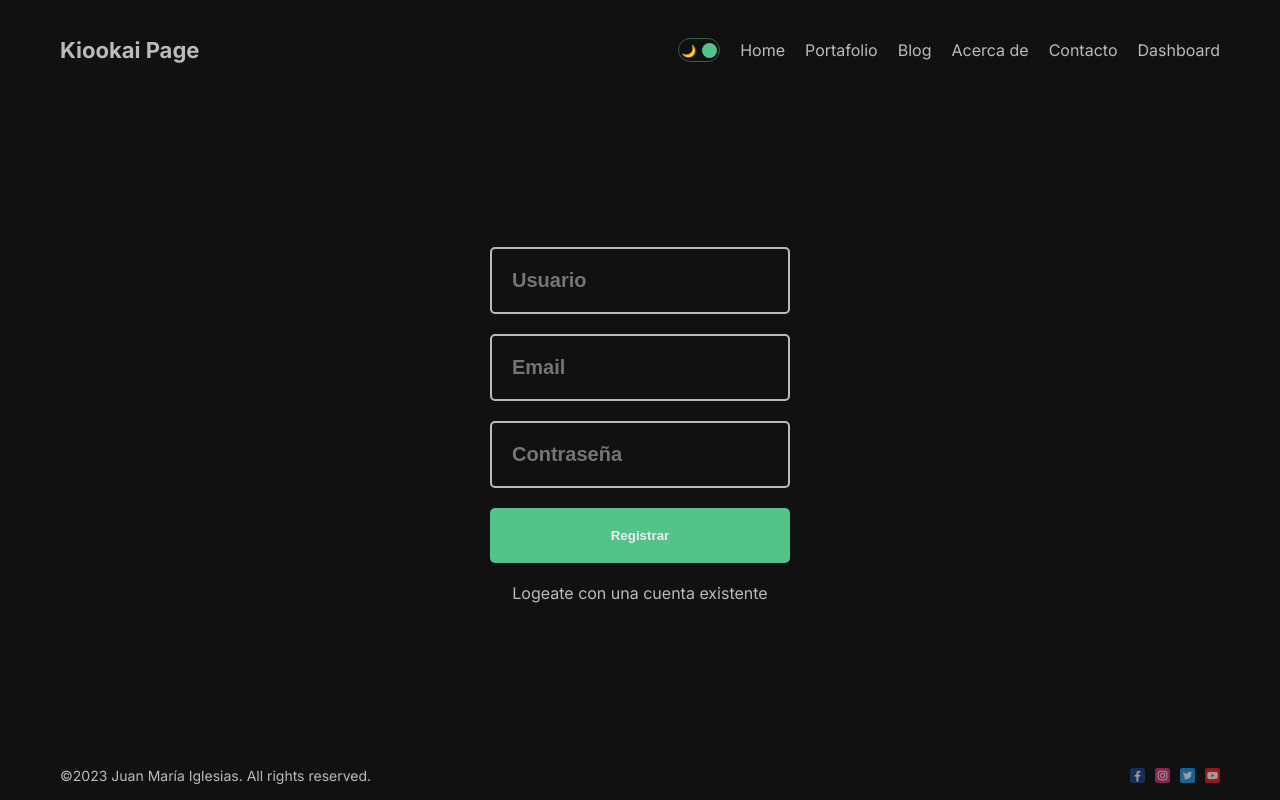
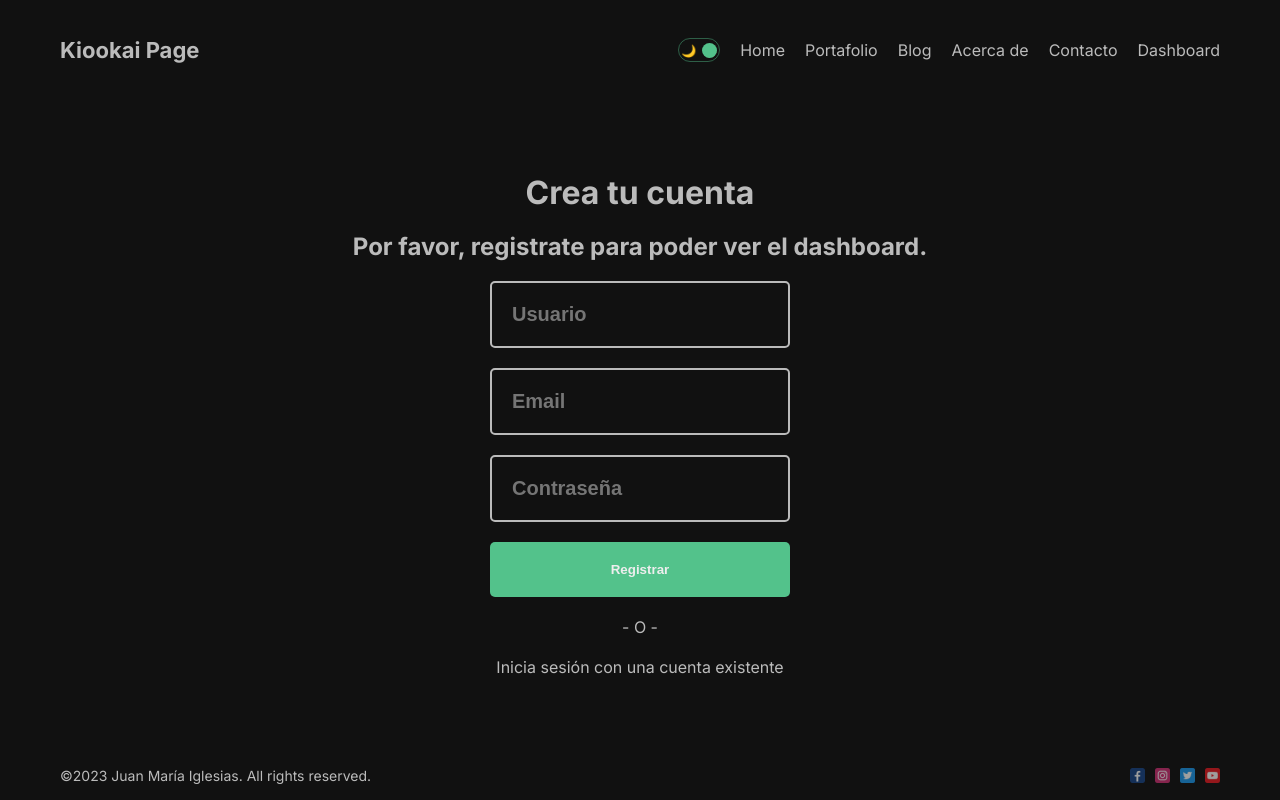
Before and after one commit to Juaigles/nextJSproject, a Next.js app in the folder nextjs-project-portfolio/: page /dashboard/register in a window 1280 px wide. Built offline with nearby package versions, Linux system fonts and the light colour scheme; no server answers.

Commit message:
lastComit

```diff
--- a/nextjs-project-portfolio/src/app/about/page.jsx
+++ b/nextjs-project-portfolio/src/app/about/page.jsx
@@ -29,13 +29,13 @@ const About = () => {
                     <p className={styles.desc}>¡Hola! Mi nombre es Juan María, y soy desarrollador web fullstack. He pasado varios años formandome en este mundo que me apasiona, y gracias a ello, a dia de hoy estoy más cerca de convertirme en el profesional que deseo.
                         <br />
                         <br />
-                        Mi formación en materia de desarrollo web, ha sido a cargo de la escuela de programación CODE4JOBS. En la cual, durante mi progreso en el curso he podido aprender a desenvolverme en difenrentes tecnologias web.
+                        Mi formación en materia de desarrollo web ha sido a cargo de la escuela de programación CODE4JOBS. En la cual, durante mi progreso en el curso he podido aprender a desenvolverme en diferentes tecnologías web.
                     </p>
                 </div>
                 <div className={styles.item}>
                     <h1 className={styles.title}>¿Qué capacidades tengo?</h1>
                     <p>
-                            Gracias a mi formación, he podido adquirir habilidad y conocimiento, en diferentes tecnologias del desarrollo web. Con la finalidad de transformar mi conocimiento junto a las herramientas, en una aplicacción Web moderna, responsiva y actual.
+                            Gracias a mi formación, he podido adquirir habilidad y conocimiento en diferentes tecnologias del desarrollo web con la finalidad de transformar mi conocimiento junto a las herramientas, en una aplicacción Web moderna, responsiva y actual.
 
 
                         <br />
--- a/nextjs-project-portfolio/src/app/contact/page.jsx
+++ b/nextjs-project-portfolio/src/app/contact/page.jsx
@@ -25,7 +25,7 @@ const Contact = () => {
           <input type="text" placeholder='Nombre' className={styles.input} />
           <input type="text" placeholder='Email' className={styles.input} />
           <textarea className={styles.textArea} placeholder='Escribe tu mensaje' cols="30" rows="10"></textarea>
-          <Button url='#' text="Send" />
+          <Button url='#' text="Enviar" />
         </div>
       </div>
 
--- a/nextjs-project-portfolio/src/app/dashboard/(auth)/register/page.jsx
+++ b/nextjs-project-portfolio/src/app/dashboard/(auth)/register/page.jsx
@@ -1,22 +1,24 @@
-"use client"
-
-import React, { useState } from 'react'
-import styles from './page.module.css'
-import Link from 'next/link'
+"use client";
+import React, { useState } from "react";
+import styles from "./page.module.css";
+import Link from "next/link";
+import { useRouter } from "next/navigation";
 
 const Register = () => {
-  const [err, setError] = useState(null);
+  const [error, setError] = useState(null);
 
-  const handleSubmit = async (e) =>{
-    e.preventDefault()
-    const name = e.target[0].value
-    const email = e.target[1].value
-    const password = e.target[2].value
+  const router = useRouter();
+
+  const handleSubmit = async (e) => {
+    e.preventDefault();
+    const name = e.target[0].value;
+    const email = e.target[1].value;
+    const password = e.target[2].value;
 
     try {
       const res = await fetch("/api/auth/register", {
         method: "POST",
-        headersr: {
+        headers: {
           "Content-Type": "application/json",
         },
         body: JSON.stringify({
@@ -25,22 +27,45 @@ const Register = () => {
           password,
         }),
       });
+      res.status === 201 && router.push("/dashboard/login?success=Account has been created");
     } catch (err) {
-      setError(true)
+      setError(err);
+      console.log(err);
     }
-  }
+  };
+
   return (
     <div className={styles.container}>
-      <form className={styles.form} onSubmit={handleSubmit}>
-        <input type="text" placeholder='Usuario' className={styles.input} required />
-        <input type="email" placeholder='Email' className={styles.input} required/>
-        <input type="password" placeholder='Contraseña' className={styles.input} required/>
+      <h1 className={styles.title}>Crea tu cuenta</h1>
+      <h2 className={styles.subtitle}>Por favor, registrate para poder ver el dashboard.</h2>
+      <form onSubmit={handleSubmit} className={styles.form}>
+        <input
+          type="text"
+          placeholder="Usuario"
+          required
+          className={styles.input}
+        />
+        <input
+          type="text"
+          placeholder="Email"
+          required
+          className={styles.input}
+        />
+        <input
+          type="password"
+          placeholder="Contraseña"
+          required
+          className={styles.input}
+        />
         <button className={styles.button}>Registrar</button>
+        {error && "Something went wrong!"}
       </form>
-      {err && "Something went wrong!"}
-      <Link href={"/dashboard/login"}>Logeate con una cuenta existente</Link>
+      <span className={styles.or}>- O -</span>
+      <Link className={styles.link} href="/dashboard/login">
+        Inicia sesión con una cuenta existente
+      </Link>
     </div>
-  )
-}
+  );
+};
 
-export default Register
+export default Register;
--- a/nextjs-project-portfolio/src/app/dashboard/page.jsx
+++ b/nextjs-project-portfolio/src/app/dashboard/page.jsx
@@ -98,7 +98,7 @@ const Dashboard = () => {
             : data?.map((post) => (
                 <div className={styles.post} key={post._id}>
                   <div className={styles.imgContainer}>
-                    <Image src={post.img} alt="" width={200} height={100} />
+                    <Image className={styles.img} src={post.img} alt="" width={200} height={100} />
                   </div>
                   <h2 className={styles.postTitle}>{post.title}</h2>
                   <span
--- a/nextjs-project-portfolio/src/app/page.jsx
+++ b/nextjs-project-portfolio/src/app/page.jsx
@@ -10,7 +10,7 @@ export default function Home() {
       <div className={styles.item}>
         <h1 className={styles.title}>Desarrollador web fullstack.</h1>
         <p className={styles.desc}>Avanzando poco a poco, y mejorando en el camino.</p>
-        <Button url="/portfolio" text="See Our Works"/>
+        <Button url="/portfolio" text="Ver portafolio"/>
 
 
       </div>
```
